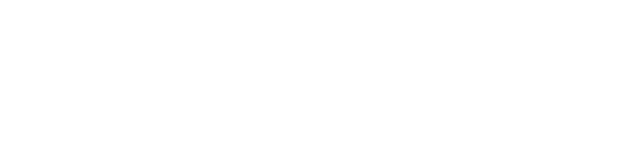
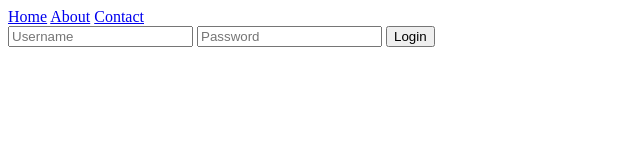
Before and after one commit to pang3721/3100projD4, a plain HTML site: page index.html in a window 1280 px wide. Shown: the whole page, without its empty margins (0-640 px from the left). Drawn offline with Linux system fonts and the light colour scheme.

Commit message:
added login icon

```diff
--- a/index.html
+++ b/index.html
@@ -1,7 +1,12 @@
-<!DOCTYPE html>
-<HTML>
-<head>
-  </head>
-  <body>
-    </body>
-  </HTML>
+<div class="topnav">
+  <a class="active" href="#home">Home</a>
+  <a href="#about">About</a>
+  <a href="#contact">Contact</a>
+  <div class="login-container">
+    <form action="/action_page.php">
+      <input type="text" placeholder="Username" name="username">
+      <input type="text" placeholder="Password" name="psw">
+      <button type="submit">Login</button>
+    </form>
+  </div>
+</div>
```
